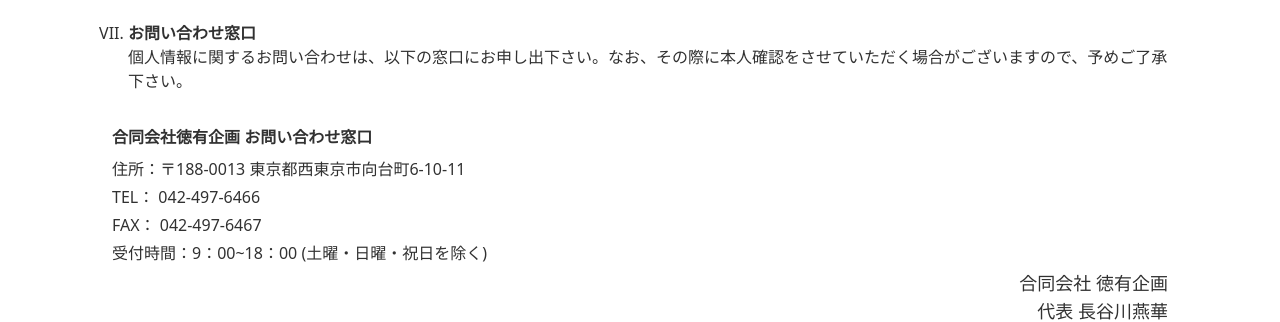
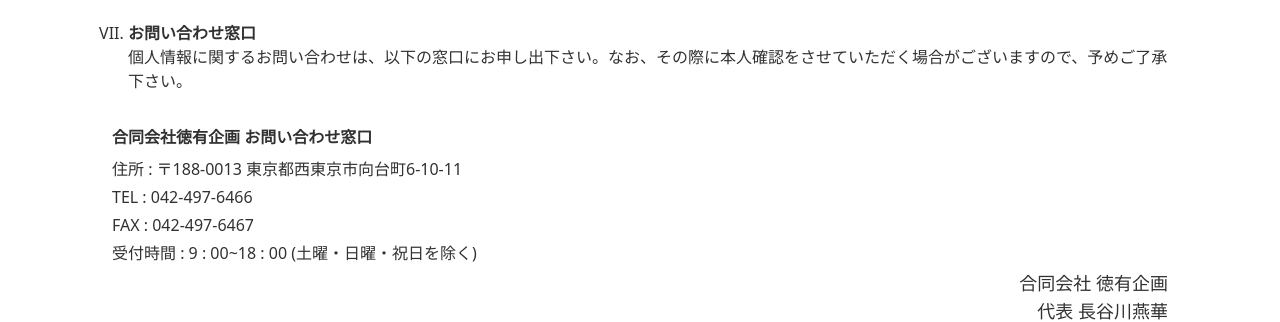
Before and after one commit to Jasufr/tokuyukikaku, a React (Vite) app: page /privacy in a window 1280 px wide. Shown: the part 1163-1485 px from the top of the page. Built offline with nearby package versions, Linux system fonts and the light colour scheme; a web font is replaced by a local one.

Commit message:
: adjusted in privacy policy

```diff
--- a/src/pages/Privacy.jsx
+++ b/src/pages/Privacy.jsx
@@ -41,10 +41,10 @@ const Privacy = () => {
         </ul>
         <p className="font-bold mb-2">合同会社徳有企画 お問い合わせ窓口</p>
         <ul>
-          <li className="mb-1">住所：〒188-0013 東京都西東京市向台町6-10-11</li>
-          <li className="mb-1">TEL： 042-497-6466</li>
-          <li className="mb-1">FAX： 042-497-6467</li>
-          <li className="mb-1">受付時間：9：00~18：00 (土曜・日曜・祝日を除く)</li>
+          <li className="mb-1">住所 : 〒188-0013 東京都西東京市向台町6-10-11</li>
+          <li className="mb-1">TEL :  042-497-6466</li>
+          <li className="mb-1">FAX :  042-497-6467</li>
+          <li className="mb-1">受付時間 : 9 : 00~18 : 00 (土曜・日曜・祝日を除く)</li>
         </ul>
         <p className="text-end text-lg">合同会社 徳有企画<br />代表 長谷川燕華</p>
       </div>
```
